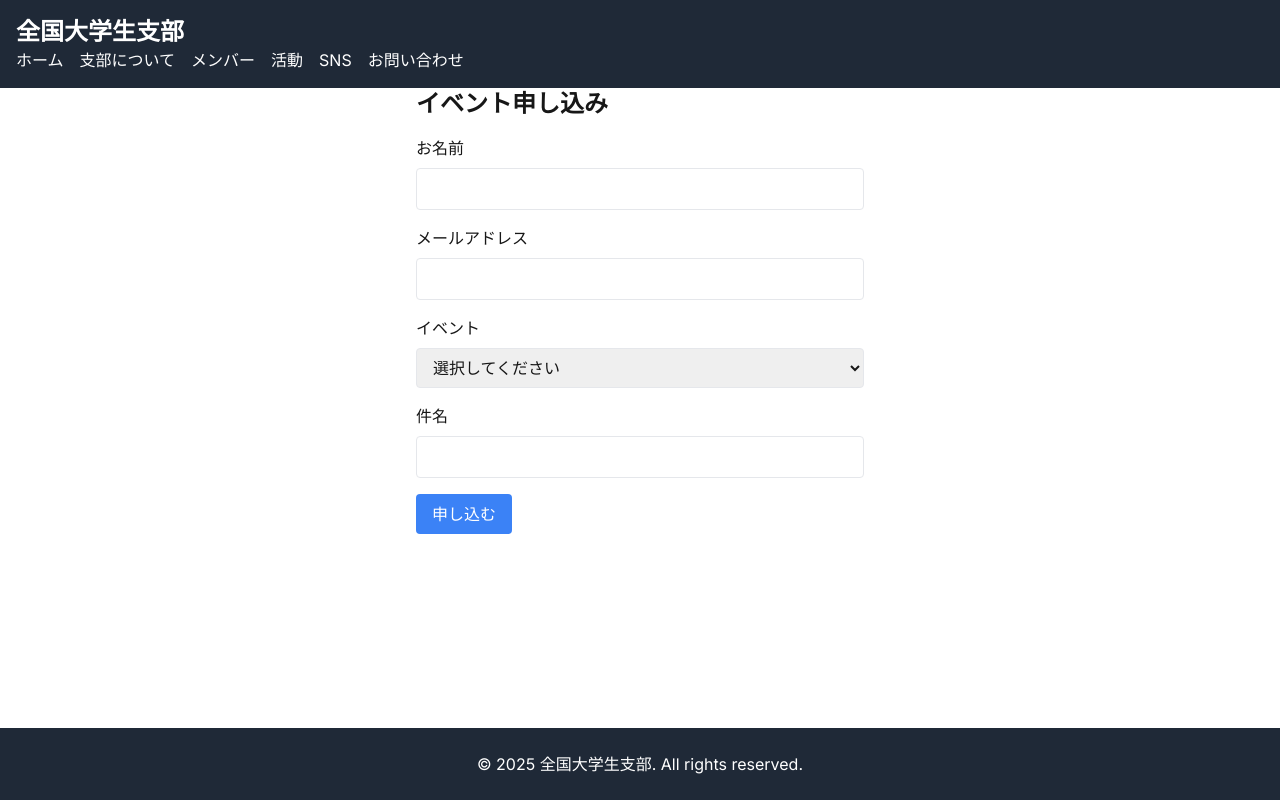
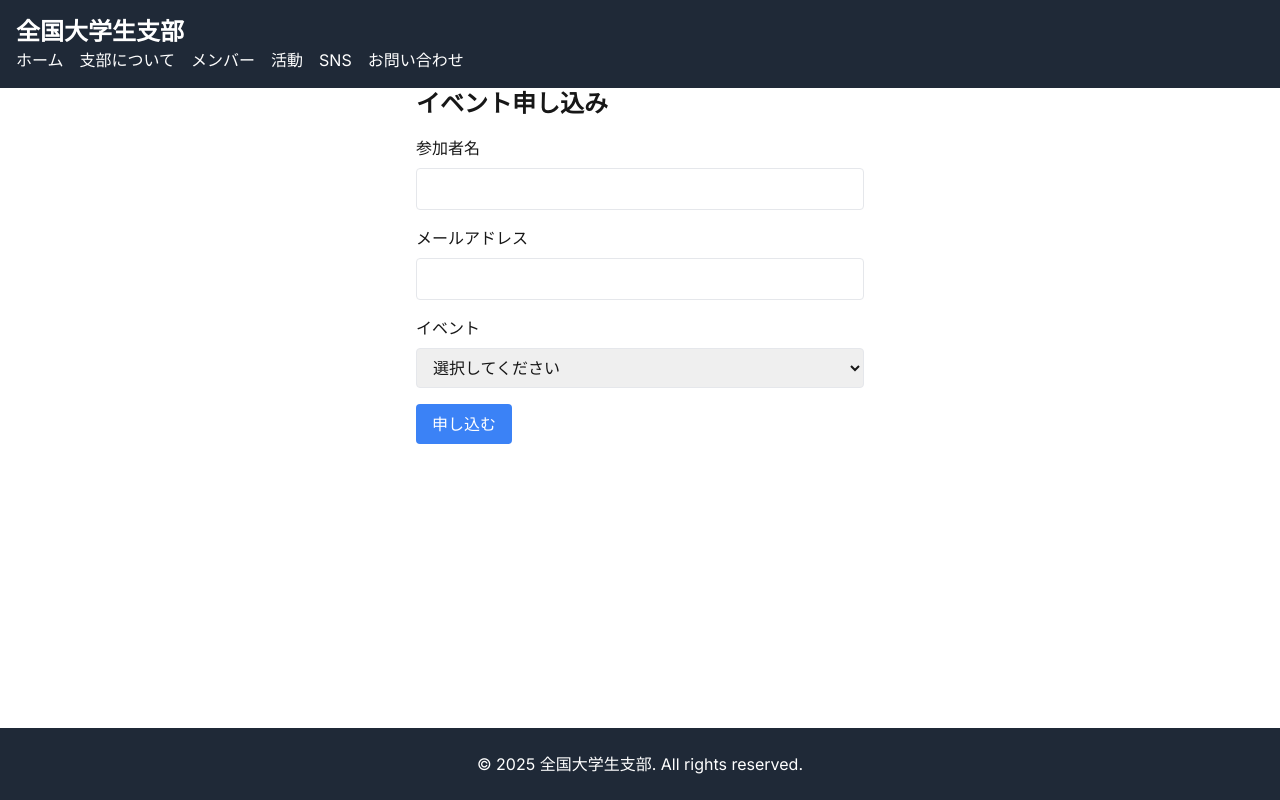
Before and after one commit to DaikiKazusaki/shibu-webpage, a Next.js app: page /apply/event in a window 1280 px wide. Built offline with nearby package versions, Linux system fonts and the light colour scheme.

Commit message:
add members

```diff
--- a/app/components/EventRegistrationForm.tsx
+++ b/app/components/EventRegistrationForm.tsx
@@ -7,7 +7,6 @@ export default function EventRegistrationForm() {
     name: '',
     email: '',
     event: '',
-    subject: '', // Add this line
   })
   const [isSubmitting, setIsSubmitting] = useState(false)
   const [submitStatus, setSubmitStatus] = useState<'idle' | 'success' | 'error'>('idle')
@@ -28,7 +27,7 @@ export default function EventRegistrationForm() {
 
       if (response.ok) {
         setSubmitStatus('success')
-        setFormData({ name: '', email: '', event: '', subject: '' })
+        setFormData({ name: '', email: '', event: '' })
       } else {
         setSubmitStatus('error')
       }
@@ -51,7 +50,7 @@ export default function EventRegistrationForm() {
     <form onSubmit={handleSubmit} className="max-w-md mx-auto">
       <h2 className="text-2xl font-semibold mb-4">イベント申し込み</h2>
       <div className="mb-4">
-        <label htmlFor="name" className="block mb-2">お名前</label>
+        <label htmlFor="name" className="block mb-2">参加者名</label>
         <input
           type="text"
           id="name"
@@ -90,18 +89,6 @@ export default function EventRegistrationForm() {
           <option value="other">その他</option>
         </select>
       </div>
-      <div className="mb-4">
-        <label htmlFor="subject" className="block mb-2">件名</label>
-        <input
-          type="text"
-          id="subject"
-          name="subject"
-          value={formData.subject}
-          onChange={handleChange}
-          required
-          className="w-full px-3 py-2 border rounded"
-        />
-      </div>
       <button
         type="submit"
         className="bg-blue-500 text-white px-4 py-2 rounded hover:bg-blue-600 disabled:bg-gray-400"
--- a/app/members/page.tsx
+++ b/app/members/page.tsx
@@ -4,17 +4,15 @@ import { useState } from 'react'
 
 interface Member {
   name: string
-  role: string
   university: string
   achievements: string
   introduction: string
 }
 
-const MemberCard: React.FC<Member> = ({ name, role, university, achievements, introduction }) => {
+const MemberCard: React.FC<Member> = ({ name, university, achievements, introduction }) => {
   return (
     <div className="bg-white shadow-lg rounded-lg p-6">
       <h2 className="text-xl font-semibold mb-2">{name}</h2>
-      <p className="text-gray-600 mb-1">{role}</p>
       <p className="text-gray-600 mb-1">{university}</p>
       <p className="text-gray-700 mb-2">{achievements}</p>
       <p className="text-gray-800">{introduction}</p>
@@ -56,24 +54,27 @@ export default function Members() {
   const currentMembers: Member[] = [
     {
       name: '松本龍蔵',
-      role: '代表',
       university: '大阪公立大学',
       achievements: '全国大会優勝',
       introduction: '将棋が大好きです。日々精進しています。'
     },
     {
       name: '數﨑大樹',
-      role: '副代表',
       university: '大阪大学',
       achievements: '女流棋士リーグ準優勝',
       introduction: '将棋を通じて多くの人と交流したいです。'
     },
     {
       name: '田中優汰',
-      role: '会計',
       university: '神戸大学',
       achievements: '学生王座戦ベスト8',
       introduction: '将棋の普及活動に力を入れています。'
+    },
+    {
+      name: '古藤祐樹',
+      university: '京都大学',
+      achievements: '関西大会3位',
+      introduction: '将棋の楽しさを広めるために活動しています。'
     },
     // Add more members as needed
   ]
```
